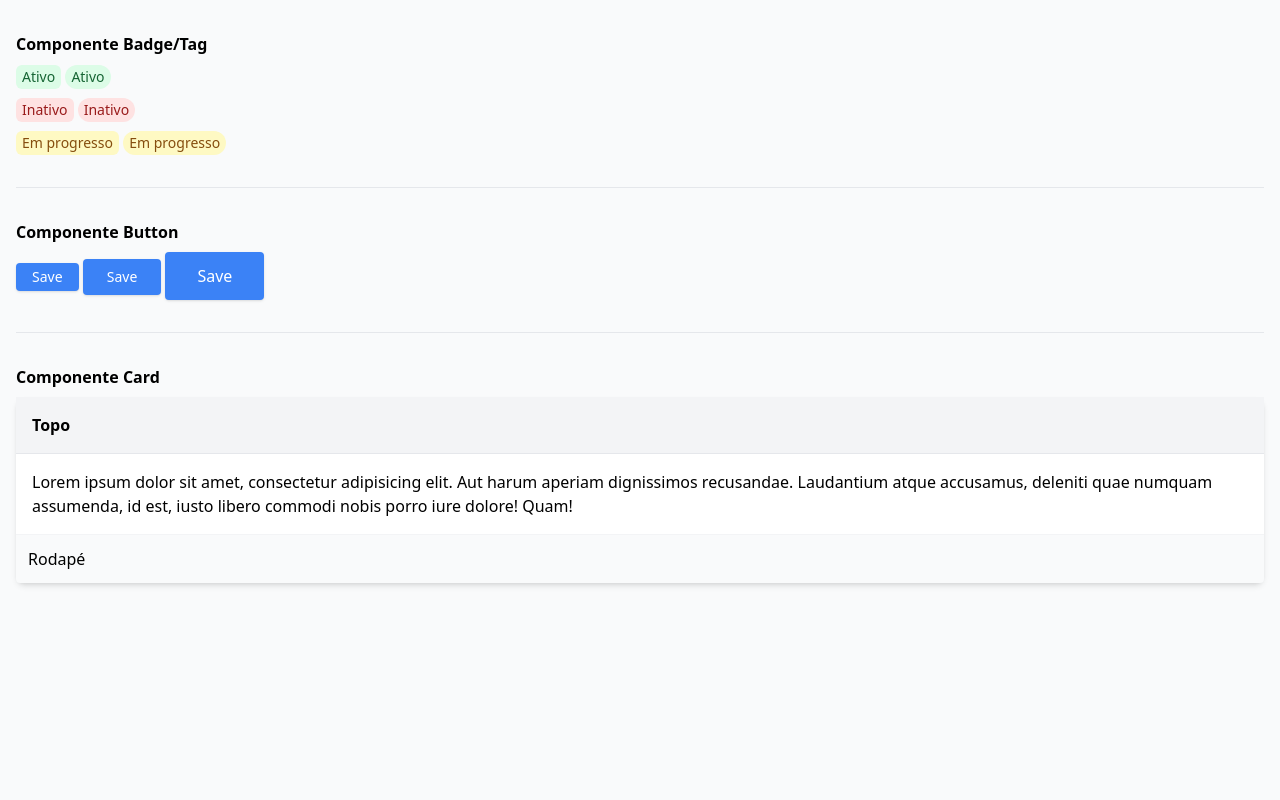
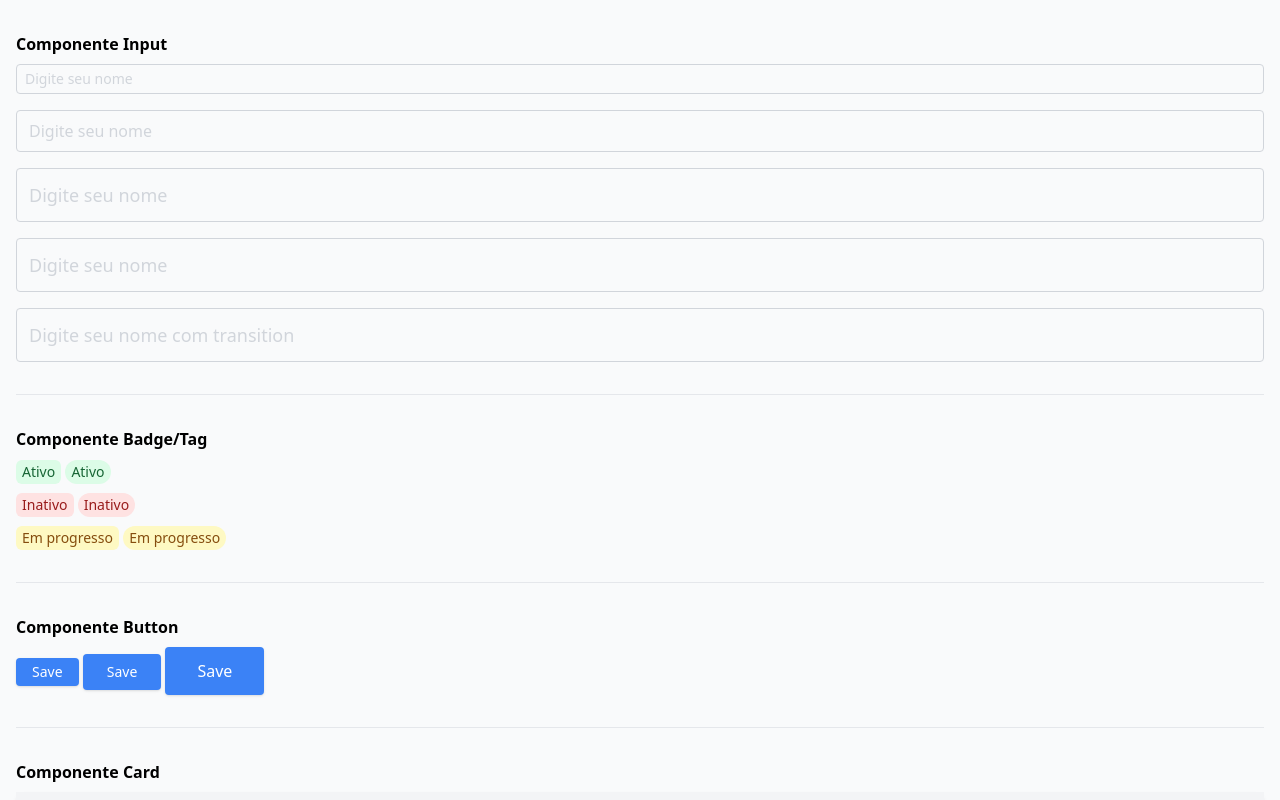
Before and after one commit to edusiles/byronTailwind, a website: page src/index.html in a window 1280 px wide. Shown: the top 800 px of the page. Drawn offline with Linux system fonts and the light colour scheme.

Commit message:
Componente Input

```diff
--- a/src/index.html
+++ b/src/index.html
@@ -9,6 +9,25 @@
    <body class="bg-gray-50 dark:bg-gray-800">
 
       <div class="container mx-auto px-4 py-8 space-y-8">
+
+         <!-- Input -->
+         <div>
+            <h6 class="dark:text-gray-50 font-bold mb-2">Componente Input</h6>
+
+            <div class="space-y-4">
+               <input type="text" placeholder="Digite seu nome" class="w-full bg-gray-50 border border-gray-300 focus:border-blue-500 rounded px-2 py-1 text-sm text-gray-800 placeholder-gray-300 focus:outline-none">
+
+               <input type="text" placeholder="Digite seu nome" class="w-full bg-gray-50 border border-gray-300 focus:border-blue-500 rounded px-3 py-2 text-base text-gray-800 placeholder-gray-300 focus:outline-none">
+
+               <input type="text" placeholder="Digite seu nome" class="w-full bg-gray-50 border border-gray-300 focus:border-blue-500 rounded px-3 py-3 text-lg text-gray-800 placeholder-gray-300 focus:outline-none">
+
+               <input type="text" placeholder="Digite seu nome" class="w-full bg-gray-50 border border-gray-300 focus:ring-2 focus:ring-blue-500 focus:ring-opacity-20 rounded px-3 py-3 text-lg text-gray-800 placeholder-gray-300 focus:outline-none">
+
+               <input type="text" placeholder="Digite seu nome com transition" class="w-full bg-gray-50 border border-gray-300 focus:ring-2 focus:ring-blue-500 focus:ring-opacity-20 rounded px-3 py-3 text-lg text-gray-800 placeholder-gray-300 focus:outline-none transition duration-200 ease-in-out">
+            </div>
+         </div>
+
+         <hr>
 
          <!-- Badge -->
          <div>
```
Also changed, not shown: src/output.css.
